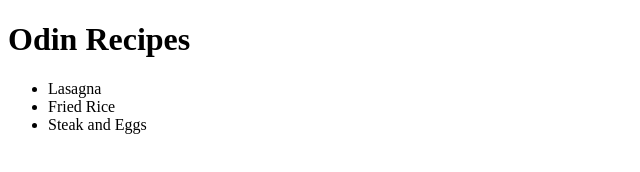
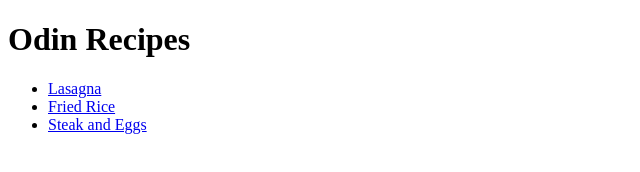
Before and after one commit to EllisWalmsleyWeb/odin-recipes, a plain HTML site: page index.html in a window 1280 px wide. Shown: the whole page, without its empty margins (0-640 px from the left). Drawn offline with Linux system fonts and the light colour scheme.

Commit message:
Actually fixed the link this time

```diff
--- a/index.html
+++ b/index.html
@@ -8,9 +8,9 @@
 <body>
     <h1>Odin Recipes</h1>
     <ul>
-        <li a href="/recipes/lasagna.html">Lasagna</li>
-        <li a href="/recipes/fried-rice.html">Fried Rice</li>
-        <li a href="recipes/steak-and-eggs.html">Steak and Eggs</li>
+        <li><a href="/recipes/lasagna.html">Lasagna</a></li>
+        <li><a href="/recipes/fried-rice.html">Fried Rice</a></li>
+        <li><a href="recipes/steak-and-eggs.html">Steak and Eggs</a></li>
     </ul>
 </body>
 </html>
```
